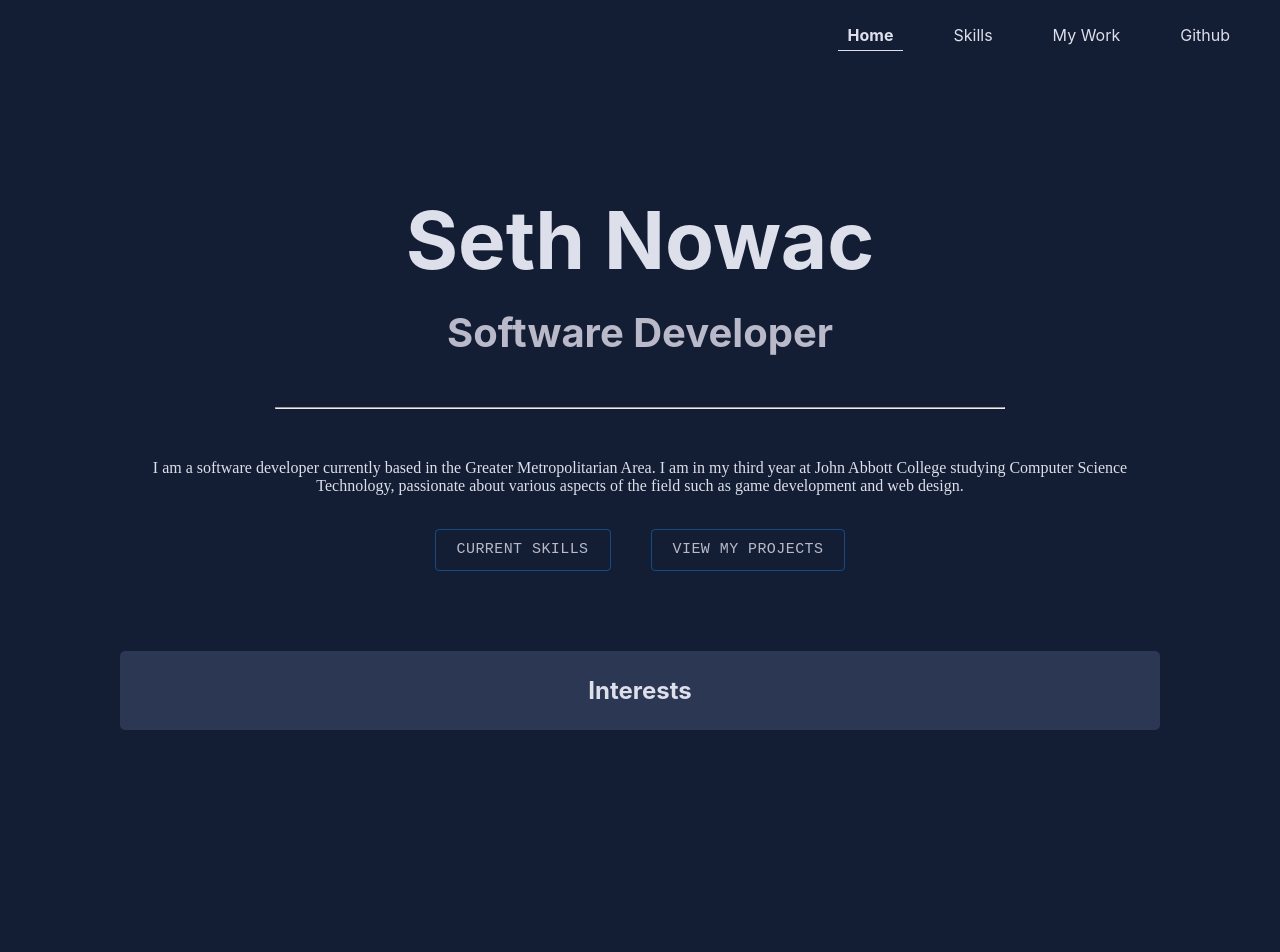
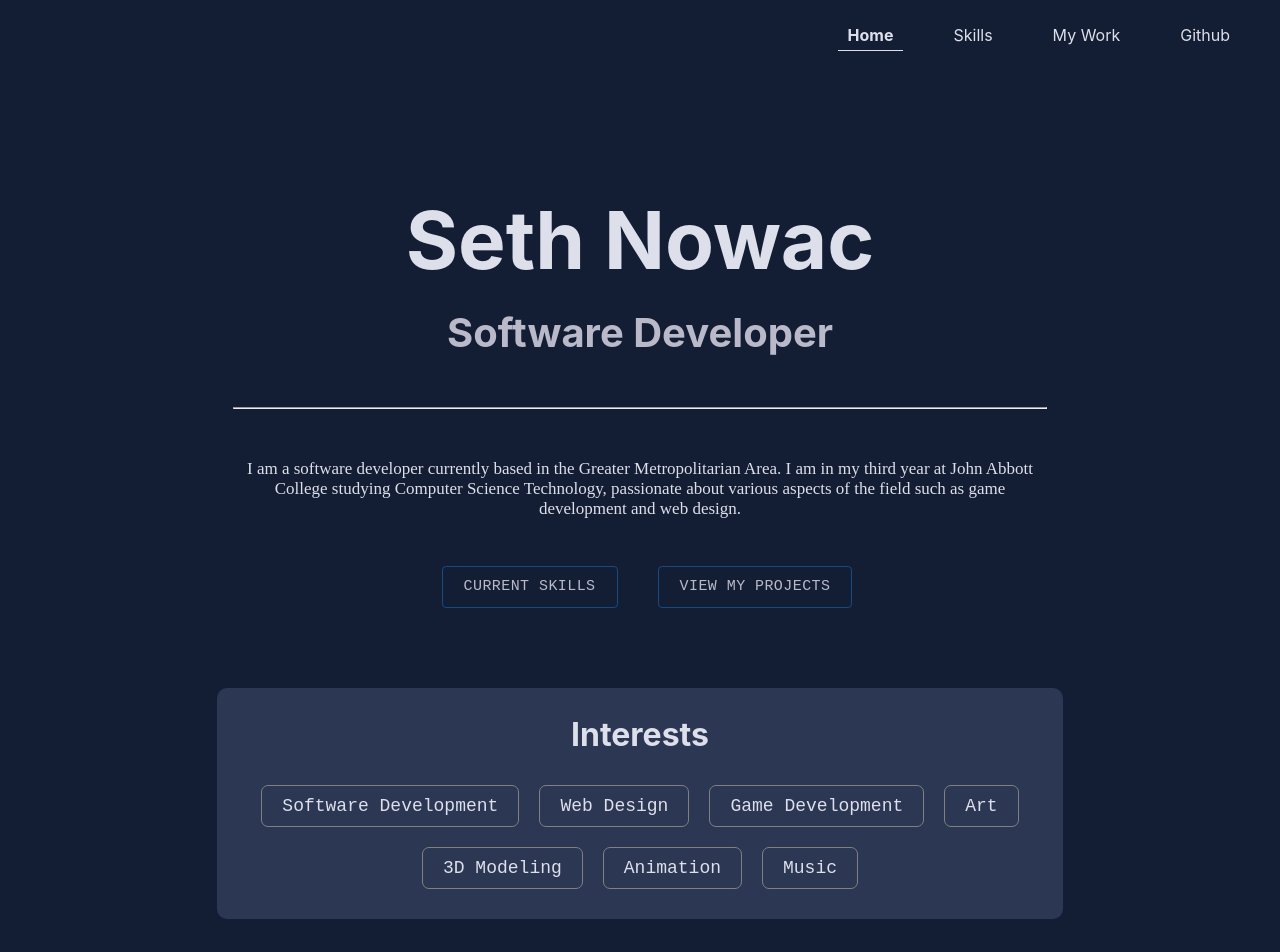
Before and after one commit to SethNowac/sethnowac.github.io, a React (Create React App) app in the folder portfolio-app/: page / in a window 1280 px wide. Shown: the top 952 px of the page. Before the commit the page ends 850 px from the top, so only its background shows below. Built offline with nearby package versions, Linux system fonts and the light colour scheme.

Commit message:
Finished skills page

```diff
--- a/portfolio-app/package.json
+++ b/portfolio-app/package.json
@@ -6,6 +6,7 @@
   "dependencies": {
     "@emotion/react": "^11.11.1",
     "@emotion/styled": "^11.11.0",
+    "@mui/icons-material": "^5.14.18",
     "@mui/material": "^5.14.18",
     "@testing-library/jest-dom": "^5.17.0",
     "@testing-library/react": "^13.4.0",
--- a/portfolio-app/src/components/App.js
+++ b/portfolio-app/src/components/App.js
@@ -1,6 +1,7 @@
 import MainLayout from '../layouts/MainLayout';
 import Home from '../pages/Home';
 import Projects from '../pages/Projects';
+import Skills from '../pages/Skills';
 import './App.css';
 import Header from './Header';
 import Main from './Main';
@@ -12,7 +13,7 @@ function App() {
           <Routes>
             <Route path='/' element={<MainLayout/>}>
               <Route index element={<Home/>}/>
-              <Route path='/skills' element={<skills />} />
+              <Route path='/skills' element={<Skills />} />
               <Route path='/projects' element={<Projects />} />
               <Route path='*' element={<p>Invalid URL</p>}/>
             </Route>
--- a/portfolio-app/src/components/Card.js
+++ b/portfolio-app/src/components/Card.js
@@ -34,6 +34,7 @@ const activeCardStyle = {
   maxHeight: "310px",
   backgroundColor:"rgb(161, 161, 161)",
   padding: "5px 5px",
+  cursor: "pointer",
   display: "flex",
   flexDirection: "column",
   alignItems: "center",
--- /dev/null
+++ b/portfolio-app/src/components/ListWithTwoColumns.js
@@ -0,0 +1,32 @@
+import { styled } from '@mui/material/styles';
+import Box from '@mui/material/Box';
+import Paper from '@mui/material/Paper';
+import Grid from '@mui/material/Grid';
+import { Avatar } from '@mui/material';
+import VerifiedIcon from '@mui/icons-material/Verified';
+
+const Item = styled(Paper)(({ theme }) => ({
+    backgroundColor: '#2c3754',
+    fontFamily: 'monospace',
+    fontSize: '24px',
+    padding: theme.spacing(2),
+    color: '#dddfea',
+    margin: "10px",
+  }));
+
+export default function ListWithTwoColumns({items}) {
+    return (
+        <Box sx={{ flexGrow: 1, maxWidth: "70%", margin: "auto" }}>
+        <Grid container
+            spacing={2}
+            columns={16}
+        >
+            {items.map((item) => (
+                  <Grid textAlign='start'  xs={8}>
+                        <Item><VerifiedIcon style={{marginRight: "15px"}}/>{item}</Item>
+                  </Grid>
+            ))}
+        </Grid>
+      </Box>
+    )
+}
--- /dev/null
+++ b/portfolio-app/src/pages/Home.css
@@ -0,0 +1,17 @@
+@keyframes fade-in-slide{
+    0%{opacity: 0; position:relative; left:500px;}
+    100%{opacity: 1; position:relative; left:0px}
+}
+
+@keyframes fade-in-text{
+    0%{opacity: 0;}
+    100%{opacity: 1;}
+}
+
+.fade{
+    animation: fade-in-text forwards 0.6s;
+}
+
+.fade-slide{
+    animation: fade-in-slide forwards 0.6s;
+}
--- a/portfolio-app/src/pages/Home.js
+++ b/portfolio-app/src/pages/Home.js
@@ -1,13 +1,15 @@
 import Card from "../components/Card";
 import NavButton from "../components/NavButton";
+import './Home.css';
 
 export default function Home() {
     const interests = ["Software Development", "Web Design", "Game Development", "Art", "3D Modeling", "Animation", "Music"]
 
     return(
-            <div style={{
+            <div className="fade-slide" style={{
                 textAlign: "center",
-                margin: "120px"
+                margin: "120px 60px",
+                justifyContent: "center",
             }}>
                 <h1 style={{
                     color: "#dddfea",
@@ -21,7 +23,6 @@ export default function Home() {
                     fontWeight: "bold",
                     marginTop: "20px",
                     marginBottom: "0"
-
                 }}>Software Developer</h3>
                 <hr style={{
                     maxWidth: "70%",
@@ -30,8 +31,11 @@ export default function Home() {
                 }}/>
                 <div style={{
                     color: "#dddfea",
+                    fontSize: "17px",
                     fontWeight: "normal",
-                    fontFamily: "serif"
+                    fontFamily: "serif",
+                    margin: "auto",
+                    maxWidth: "70%"
                 }}>
                     <p>I am a software developer currently based in the Greater Metropolitarian Area.
                     I am in my third year at John Abbott College studying Computer Science Technology, passionate about
@@ -43,7 +47,10 @@ export default function Home() {
                 <div style={{
                     display: "flex",
                     justifyContent: "center",
-                    marginBottom: "80px"
+                    marginTop: "10px",
+                    marginBottom: "80px",
+                    position:"relative",
+                    left:"7px"
                 }}>
                     <NavButton to="/skills" label="Current Skills" styled={true}/>
                     <NavButton to="/projects" label="View my Projects" styled={true}/>
@@ -51,13 +58,30 @@ export default function Home() {
                 <div style={{
                     color: "#dddfea",
                     backgroundColor: "#2c3754",
-                    borderRadius: "5px",
-                    padding: "5px"
+                    borderRadius: "10px",
+                    padding: "5px 5px 20px 5px",
+                    maxWidth: "72%",
+                    margin: "auto"
                 }}>
-                    <h2>Interests</h2>
-                    {interests.forEach(element => {
-                        <p1>{element}</p1>
-                    })}
+                    <h1>Interests</h1>
+                    {interests.map((element) => (
+                        <p1 style={{
+                            fontFamily: "monospace",
+                            color: "#dddfea",
+                            padding: "10px 20px",
+                            margin: "10px",
+                            textDecoration: "none",
+                            display: "inline-flex",
+                            alignItems: "center",
+                            justifyContent: "center",
+                            fontSize: "18px",
+                            fontWeight: "normal",
+                            borderWidth: "1px",
+                            borderStyle: "solid",
+                            borderColor: "gray",
+                            borderRadius: "7px"
+                        }}>{element}</p1>
+                    ))}
 
                 </div>
             </div>
--- /dev/null
+++ b/portfolio-app/src/pages/Projects.css
@@ -0,0 +1,16 @@
+@keyframes fade-in-text{
+    0%{opacity: 0;}
+    100%{opacity: 1;}
+}
+@keyframes slide-cards{
+    0%{opacity: 0; position:relative; left:1000px;}
+    10%{opacity: 0; position:relative; left:1000px;}
+    100%{opacity: 1; position:relative; left:0px}
+}
+.fade{
+    animation: fade-in-text forwards 0.6s;
+}
+
+.slide{
+    animation: slide-cards forwards 0.8s;
+}
--- /dev/null
+++ b/portfolio-app/src/pages/Skills.js
@@ -0,0 +1,73 @@
+import ListWithTwoColumns from '../components/ListWithTwoColumns'
+import './Projects.css'
+
+export default function Skills() {
+    const front_end_skills= ["HTML5", "React", "CSS", "ASP.NET Core", "WPF"]
+    const back_end_skills= ["JavaScript", "Python", "C#", "Java", "Kotlin"]
+    const database_skills= ["SQL Server", "MySQL", "MongoDB", "Entity Framework"]
+    const scripting_skills= ["PowerShell", "Bash"]
+
+    return (
+        <div style={{
+            justifyContent: "center",
+            textAlign: "center"
+        }}>
+            <h1 className="fade" style={{
+                    color: "#dddfea",
+                    fontSize: "70px",
+                    fontWeight: "bold",
+                    marginBottom: "60px",
+                    marginTop:"80px",
+                    textAlign: "center",
+            }}>Skills</h1>
+
+            <div style={{
+                margin:"40px"
+            }}>
+                <h1 className="fade" style={{
+                    color: "#dddfea",
+                    marginBottom: "30px"
+                }}>Front-End Technologies</h1>
+                <div className='slide'>
+                    <ListWithTwoColumns items={front_end_skills}/>
+                </div>
+            </div>
+
+            <div style={{
+                margin:"40px"
+            }}>
+                <h1 className="fade" style={{
+                    color: "#dddfea",
+                    marginBottom: "30px"
+                }}>Back-End Technologies</h1>
+                <div className='slide'>
+                    <ListWithTwoColumns items={back_end_skills}/>
+                </div>
+            </div>
+
+            <div style={{
+                margin:"40px"
+            }}>
+                <h1 className="fade" style={{
+                    color: "#dddfea",
+                    marginBottom: "30px"
+                }}>Database Technologies</h1>
+                <div className='slide'>
+                    <ListWithTwoColumns items={database_skills}/>
+                </div>
+            </div>
+
+            <div style={{
+                margin:"40px"
+            }}>
+                <h1 className="fade" style={{
+                    color: "#dddfea",
+                    marginBottom: "30px"
+                }}>Scripting Technologies</h1>
+                <div className='slide'>
+                    <ListWithTwoColumns items={scripting_skills}/>
+                </div>
+            </div>
+        </div>
+    )
+}
```
Also changed, not shown: portfolio-app/src/pages/Projects.js (+11 -20 lines), 1 other file (tests, documents, lock files or other folders).
